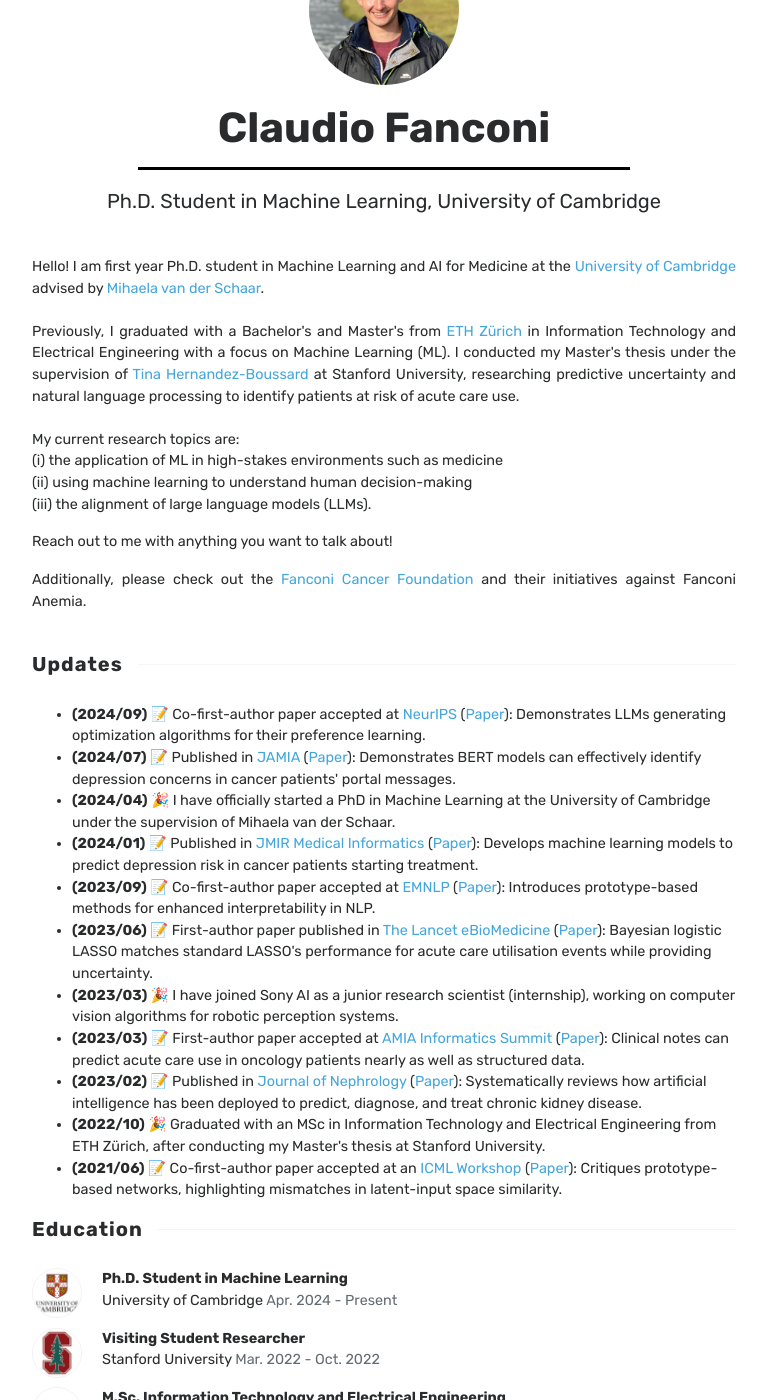
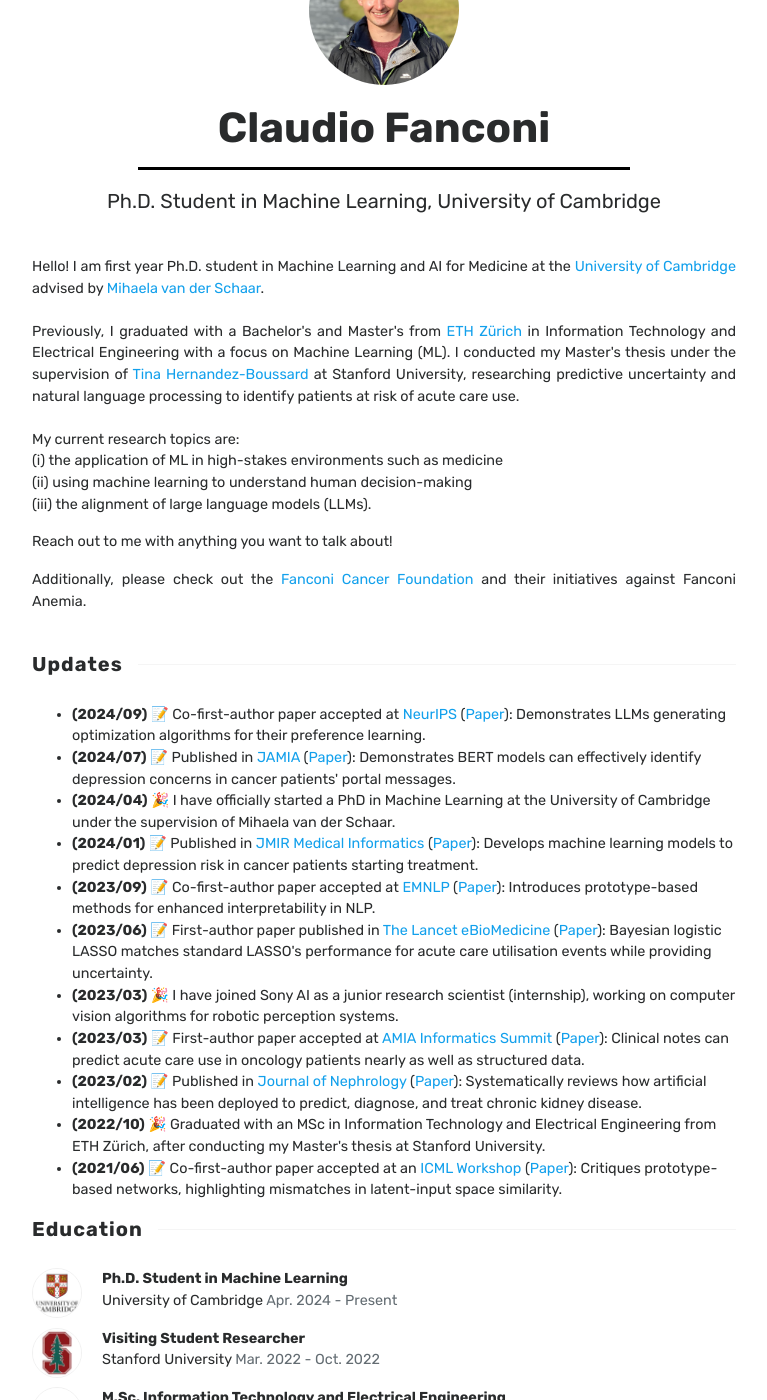
Before and after one commit to fanconic/fanconic.github.io, a Jekyll site: the page built from index.html, in a window 1280 px wide and 1400 px high, scrolled down 212 px. Shown: the whole window, without its empty margins (256-1023 px from the left). Built offline with Jekyll 4.4.1, drawn with Linux system fonts in a browser that asks for light colours; the list of posts is cut into pages by our own code.

Commit message:
colour updated 2

```diff
--- a/assets/css/theme.css
+++ b/assets/css/theme.css
@@ -14,7 +14,7 @@ body {
 }
 
 a {
-    color: #44a6db;
+    color: #12a0ec;
 }
 
 a,
@@ -896,8 +896,8 @@ a.btn {
 }
 
 .btn.follow {
-    border-color: #44a6db;
-    color: #44a6db;
+    border-color: #12a0ec;
+    color: #12a0ec;
     padding: 3px 10px;
     text-align: center;
     border-radius: 999em;
@@ -908,8 +908,8 @@ a.btn {
 }
 
 .btn.subscribe {
-    background-color: #44a6db;
-    border-color: #44a6db;
+    background-color: #12a0ec;
+    border-color: #12a0ec;
     color: rgba(255, 255, 255, 1);
     fill: rgba(255, 255, 255, 1);
     border-radius: 30px;
@@ -954,8 +954,8 @@ a.btn {
 }
 
 .alertbar input[type="submit"] {
-    background-color: #44a6db;
-    border: 1px solid #44a6db;
+    background-color: #12a0ec;
+    border: 1px solid #12a0ec;
     color: rgba(255, 255, 255, 1);
     fill: rgba(255, 255, 255, 1);
     font-size: 0.85rem;
```
